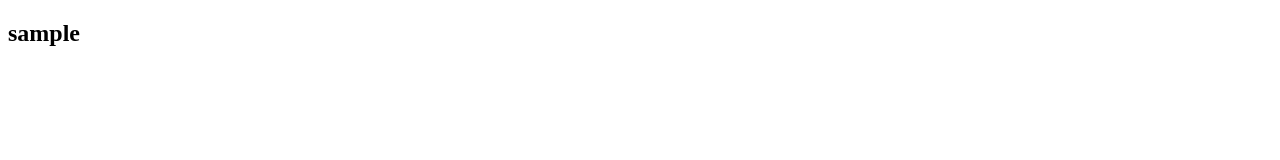
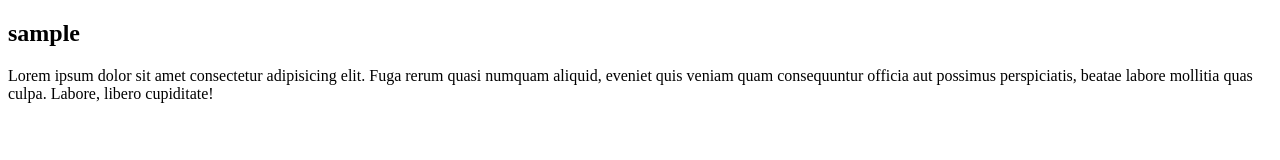
Before and after one commit to celcardeno/celcardeno.github.io, a plain HTML site: page index.html in a window 1280 px wide. Drawn offline with Linux system fonts and the light colour scheme.

Commit message:
added all files for e-magazine

```diff
--- a/index.html
+++ b/index.html
@@ -9,5 +9,6 @@
 </head>
 <body>
     <h2>sample</h2>
+    <p>Lorem ipsum dolor sit amet consectetur adipisicing elit. Fuga rerum quasi numquam aliquid, eveniet quis veniam quam consequuntur officia aut possimus perspiciatis, beatae labore mollitia quas culpa. Labore, libero cupiditate!</p>
 </body>
 </html>
```
